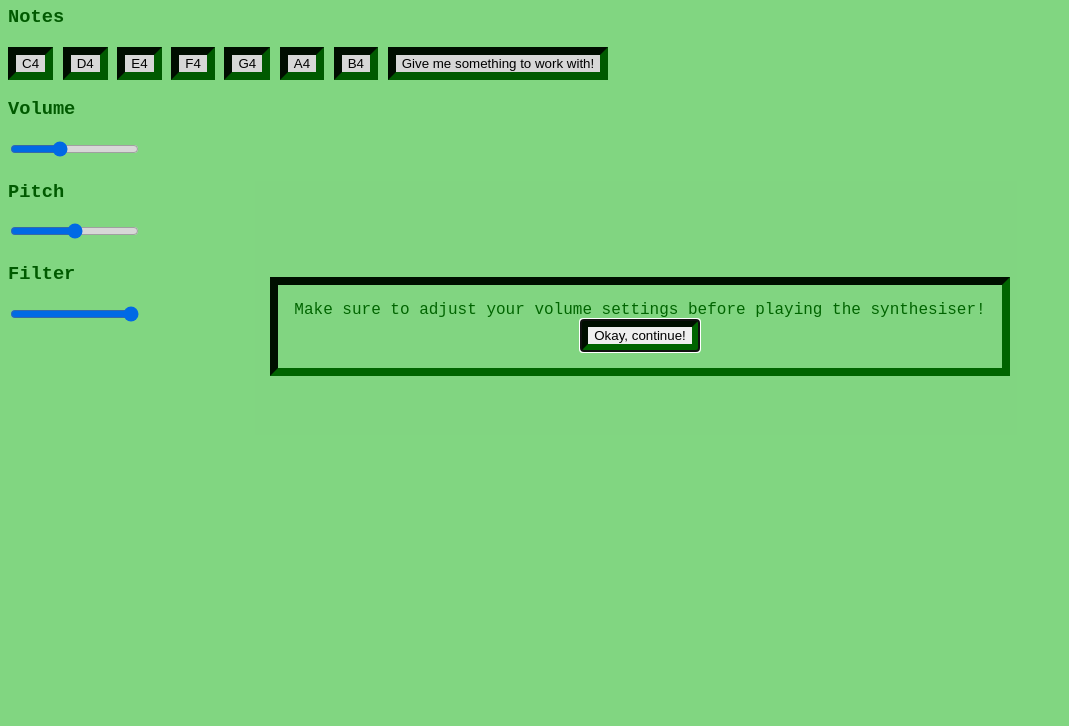
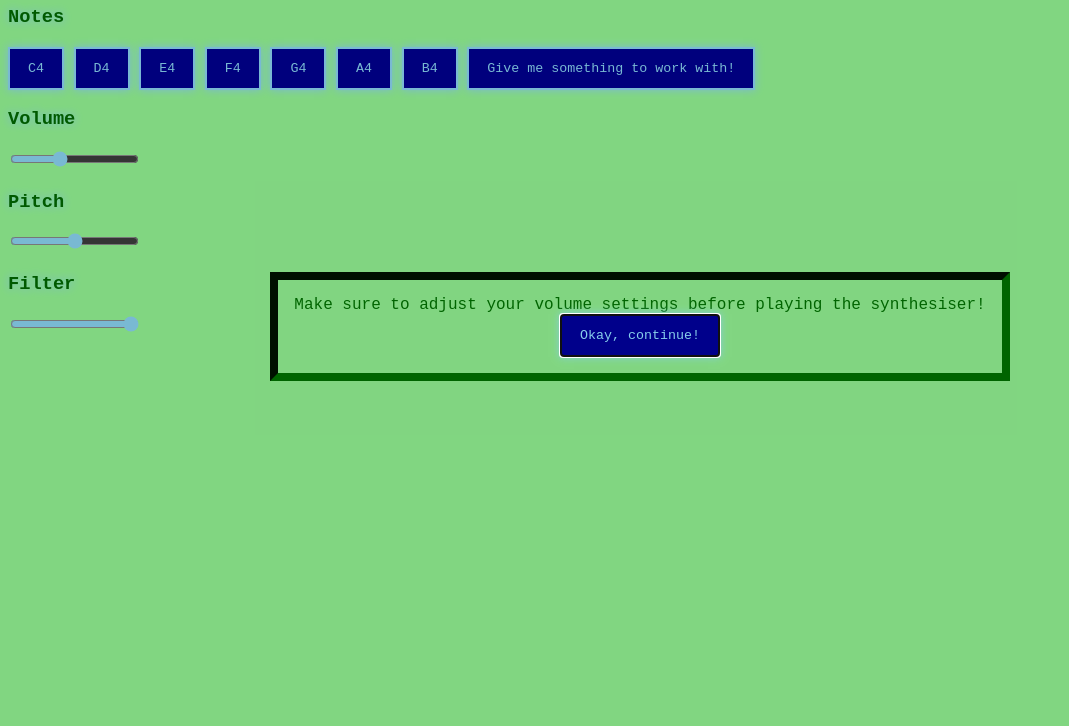
Before and after one commit to owwkay/audioInstrument-thurs, a plain HTML site: page index.html in a window 1280 px wide. Shown: the part 74-800 px from the top of the page, without its empty margins (0-1069 px from the left). Drawn offline with nearby package versions, Linux system fonts and the light colour scheme; a web font is replaced by a local one.

Commit message:
Changed colors of buttons and added a shadow/glow effect

```diff
--- a/style.css
+++ b/style.css
@@ -35,15 +35,32 @@ dialog[open] {
 }
 
 button {
-    border: var(--border);
+    font-family: 'Fragment Mono', monospace;
+    background-color: var(--color-04);
+    color: var(--color-03);
+    border: 2px solid var(--color-03);
+    padding: 12px 18px;
+    cursor: pointer;
+    box-shadow: 0 0 8px var(--color-03);
 }
 
-.whiteKey {
+.whiteKey:hover {
+    background-color: var(--color-03);
+    color: var(--color-04);
+    box-shadow: 0 0 15px var(--color-03);
+}
+
+.whiteKey:active {
+    background-color: var(--color-02);
+    color: var(--color-01);
+    box-shadow: 0 0 20px var(--color-02);
+}
+
+.slider {
+    accent-color: var(--color-03);
     cursor: pointer;
 }
-.whiteKey:hover {
-    background-color: coral;
+
+h1, h3 {
+    text-shadow: 0 0 8px var(--color-03);
 }
-.whiteKey:active {
-    background-color: red;
-}
```
